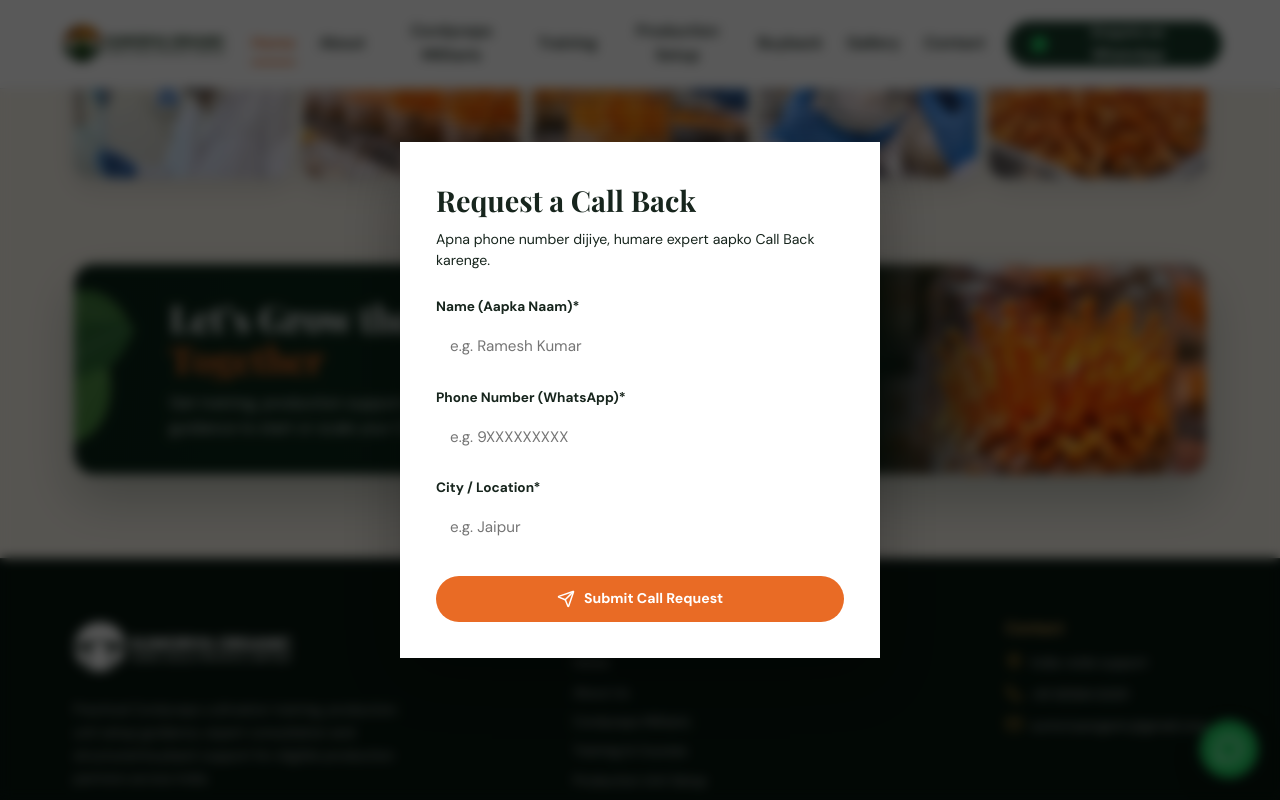
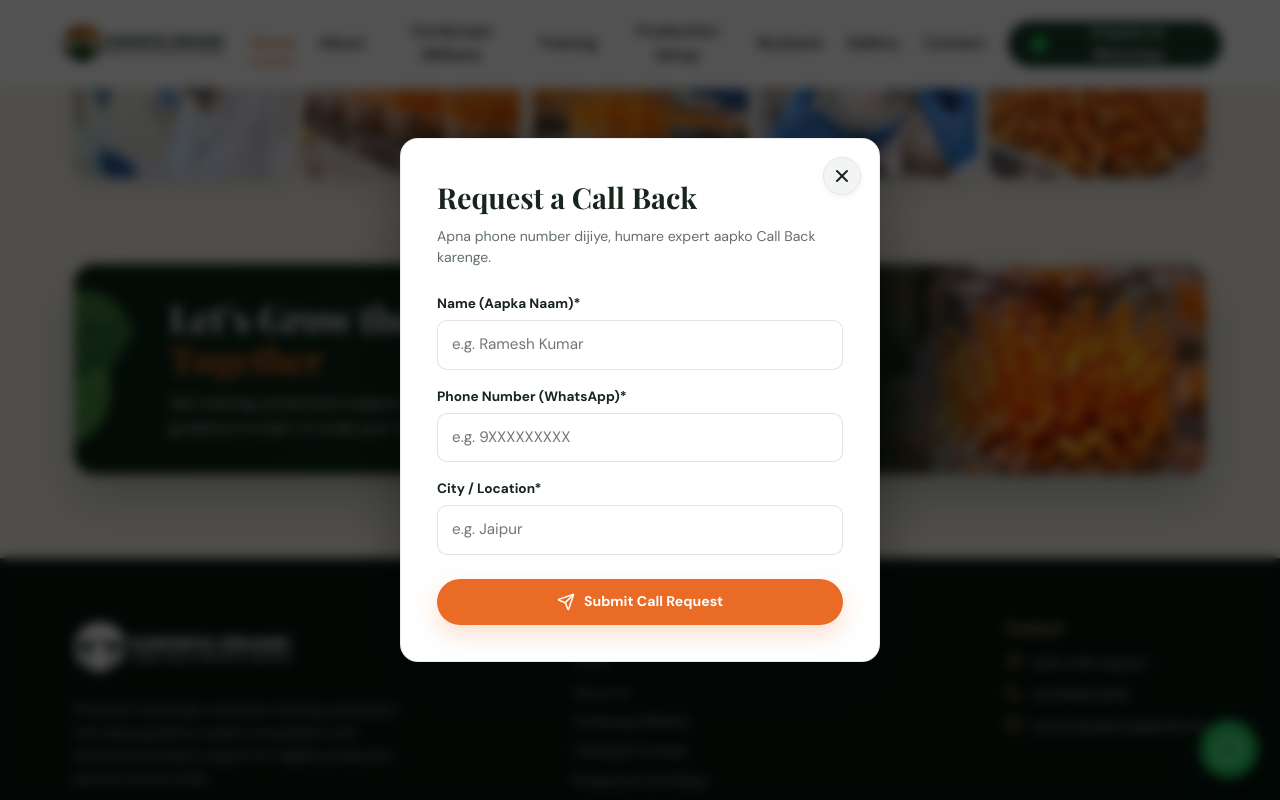
Before and after one commit to bhadaomendra/SumoriyaOrganic, a React (Vite) app: page / in a window 1280 px wide. Both pictures are taken after a click on the button "Request a Call Back". Shown: the part 2446-3246 px from the top of the page. Built offline with nearby package versions, Linux system fonts and the light colour scheme.

Commit message:
Fix CallModal close button visibility, add ESC key listener, and enable backdrop click-to-close

```diff
--- a/src/components/CallModal.jsx
+++ b/src/components/CallModal.jsx
@@ -1,9 +1,21 @@
-import React, { useState } from 'react';
+import React, { useState, useEffect } from 'react';
 import { X, Send, CheckCircle } from 'lucide-react';
 
 const CallModal = ({ isOpen, onClose }) => {
   const [formData, setFormData] = useState({ name: '', phone: '', city: '' });
   const [done, setDone] = useState(false);
+
+  // Close modal when Escape key is pressed
+  useEffect(() => {
+    if (!isOpen) return;
+    const handleKeyDown = (e) => {
+      if (e.key === 'Escape') {
+        onClose();
+      }
+    };
+    window.addEventListener('keydown', handleKeyDown);
+    return () => window.removeEventListener('keydown', handleKeyDown);
+  }, [isOpen, onClose]);
 
   if (!isOpen) return null;
 
@@ -17,91 +29,176 @@ const CallModal = ({ isOpen, onClose }) => {
   };
 
   return (
-    <div style={{
+    <div
+      onClick={onClose}
+      style={{
         position: 'fixed',
         top: 0,
         left: 0,
         right: 0,
         bottom: 0,
-      background: 'rgba(0,0,0,0.65)',
+        background: 'rgba(0, 0, 0, 0.68)',
         backdropFilter: 'blur(6px)',
+        WebkitBackdropFilter: 'blur(6px)',
         display: 'flex',
         alignItems: 'center',
         justifyContent: 'center',
-      zIndex: 2000,
+        zIndex: 9999,
         padding: '20px'
-    }}>
-      <div style={{
+      }}
+      role="dialog"
+      aria-modal="true"
+      aria-labelledby="modal-title"
+    >
+      <div
+        onClick={(e) => e.stopPropagation()}
+        style={{
           background: '#ffffff',
-        borderRadius: 'var(--radius-lg)',
+          borderRadius: 'var(--radius, 18px)',
           width: '100%',
           maxWidth: '480px',
           padding: '36px',
           position: 'relative',
-        boxShadow: '0 20px 60px rgba(0,0,0,0.3)'
-      }}>
+          boxShadow: '0 24px 60px rgba(0, 0, 0, 0.35)',
+          border: '1px solid rgba(0, 0, 0, 0.08)'
+        }}
+      >
+        {/* Prominent, Clearly Visible Close Button */}
         <button
+          type="button"
           onClick={onClose}
-          style={{ position: 'absolute', top: '20px', right: '20px', background: 'transparent', border: 'none', cursor: 'pointer' }}
+          aria-label="Close modal (Esc)"
+          title="Close (Esc)"
+          style={{
+            position: 'absolute',
+            top: '18px',
+            right: '18px',
+            width: '38px',
+            height: '38px',
+            borderRadius: '50%',
+            background: '#f3f4f6',
+            border: '1px solid #e5e7eb',
+            display: 'flex',
+            alignItems: 'center',
+            justifyContent: 'center',
+            cursor: 'pointer',
+            color: '#17251d',
+            zIndex: 10,
+            transition: 'all 0.2s ease',
+            boxShadow: '0 2px 6px rgba(0, 0, 0, 0.06)'
+          }}
+          onMouseEnter={(e) => {
+            e.currentTarget.style.background = '#e5e7eb';
+            e.currentTarget.style.color = '#000000';
+            e.currentTarget.style.transform = 'scale(1.08)';
+          }}
+          onMouseLeave={(e) => {
+            e.currentTarget.style.background = '#f3f4f6';
+            e.currentTarget.style.color = '#17251d';
+            e.currentTarget.style.transform = 'scale(1)';
+          }}
         >
-          <X size={24} color="var(--text-muted)" />
+          <X size={20} strokeWidth={2.4} />
         </button>
 
         {done ? (
           <div style={{ textAlign: 'center', padding: '30px 10px' }}>
-            <CheckCircle size={48} color="var(--color-orange)" style={{ margin: '0 auto 16px' }} />
-            <h3 style={{ fontSize: '1.4rem', color: 'var(--text-dark)', marginBottom: '8px' }}>Request Received!</h3>
-            <p style={{ color: 'var(--text-muted)', fontSize: '0.92rem' }}>
+            <CheckCircle size={48} color="var(--orange, #e96b25)" style={{ margin: '0 auto 16px' }} />
+            <h3 style={{ fontSize: '1.4rem', color: 'var(--ink, #17251d)', marginBottom: '8px' }}>
+              Request Received!
+            </h3>
+            <p style={{ color: 'var(--muted, #647067)', fontSize: '0.92rem' }}>
               Humare senior advisor 15 minute mein <b>{formData.phone}</b> par call karenge.
             </p>
           </div>
         ) : (
           <div>
-            <h3 className="font-serif" style={{ fontSize: '1.8rem', color: 'var(--text-dark)', marginBottom: '6px' }}>
+            <h3
+              id="modal-title"
+              className="font-serif"
+              style={{ fontSize: '1.8rem', color: 'var(--ink, #17251d)', marginBottom: '6px', paddingRight: '36px' }}
+            >
               Request a Call Back
             </h3>
-            <p style={{ fontSize: '0.88rem', color: 'var(--text-muted)', marginBottom: '24px' }}>
+            <p style={{ fontSize: '0.88rem', color: 'var(--muted, #647067)', marginBottom: '24px' }}>
               Apna phone number dijiye, humare expert aapko Call Back karenge.
             </p>
 
             <form onSubmit={handleSubmit} style={{ display: 'grid', gap: '16px' }}>
               <div>
-                <label style={{ fontSize: '0.85rem', fontWeight: '700', display: 'block', marginBottom: '6px' }}>Name (Aapka Naam)*</label>
+                <label style={{ fontSize: '0.85rem', fontWeight: '700', display: 'block', marginBottom: '6px', color: 'var(--ink, #17251d)' }}>
+                  Name (Aapka Naam)*
+                </label>
                 <input
                   type="text"
                   required
                   placeholder="e.g. Ramesh Kumar"
                   value={formData.name}
-                  onChange={(e) => setFormData({...formData, name: e.target.value})}
-                  style={{ width: '100%', padding: '12px 14px', borderRadius: 'var(--radius-sm)', border: '1px solid var(--border-light)', outline: 'none', fontSize: '0.95rem' }}
+                  onChange={(e) => setFormData({ ...formData, name: e.target.value })}
+                  style={{
+                    width: '100%',
+                    padding: '12px 14px',
+                    borderRadius: '10px',
+                    border: '1px solid var(--line, #d1d5db)',
+                    outline: 'none',
+                    fontSize: '0.95rem',
+                    color: 'var(--ink, #17251d)',
+                    background: '#ffffff'
+                  }}
                 />
               </div>
 
               <div>
-                <label style={{ fontSize: '0.85rem', fontWeight: '700', display: 'block', marginBottom: '6px' }}>Phone Number (WhatsApp)*</label>
+                <label style={{ fontSize: '0.85rem', fontWeight: '700', display: 'block', marginBottom: '6px', color: 'var(--ink, #17251d)' }}>
+                  Phone Number (WhatsApp)*
+                </label>
                 <input
                   type="tel"
                   required
                   placeholder="e.g. 9XXXXXXXXX"
                   value={formData.phone}
-                  onChange={(e) => setFormData({...formData, phone: e.target.value})}
-                  style={{ width: '100%', padding: '12px 14px', borderRadius: 'var(--radius-sm)', border: '1px solid var(--border-light)', outline: 'none', fontSize: '0.95rem' }}
+                  onChange={(e) => setFormData({ ...formData, phone: e.target.value })}
+                  style={{
+                    width: '100%',
+                    padding: '12px 14px',
+                    borderRadius: '10px',
+                    border: '1px solid var(--line, #d1d5db)',
+                    outline: 'none',
+                    fontSize: '0.95rem',
+                    color: 'var(--ink, #17251d)',
+                    background: '#ffffff'
+                  }}
                 />
               </div>
 
               <div>
-                <label style={{ fontSize: '0.85rem', fontWeight: '700', display: 'block', marginBottom: '6px' }}>City / Location*</label>
+                <label style={{ fontSize: '0.85rem', fontWeight: '700', display: 'block', marginBottom: '6px', color: 'var(--ink, #17251d)' }}>
+                  City / Location*
+                </label>
                 <input
                   type="text"
                   required
                   placeholder="e.g. Jaipur"
                   value={formData.city}
-                  onChange={(e) => setFormData({...formData, city: e.target.value})}
-                  style={{ width: '100%', padding: '12px 14px', borderRadius: 'var(--radius-sm)', border: '1px solid var(--border-light)', outline: 'none', fontSize: '0.95rem' }}
+                  onChange={(e) => setFormData({ ...formData, city: e.target.value })}
+                  style={{
+                    width: '100%',
+                    padding: '12px 14px',
+                    borderRadius: '10px',
+                    border: '1px solid var(--line, #d1d5db)',
+                    outline: 'none',
+                    fontSize: '0.95rem',
+                    color: 'var(--ink, #17251d)',
+                    background: '#ffffff'
+                  }}
                 />
               </div>
 
-              <button type="submit" className="btn-pill btn-orange" style={{ width: '100%', marginTop: '8px' }}>
+              <button
+                type="submit"
+                className="btn-pill btn-pill-orange"
+                style={{ width: '100%', marginTop: '8px' }}
+              >
                 <Send size={18} />
                 <span>Submit Call Request</span>
               </button>
```
Lines whose indentation alone changed are shown as unchanged.
